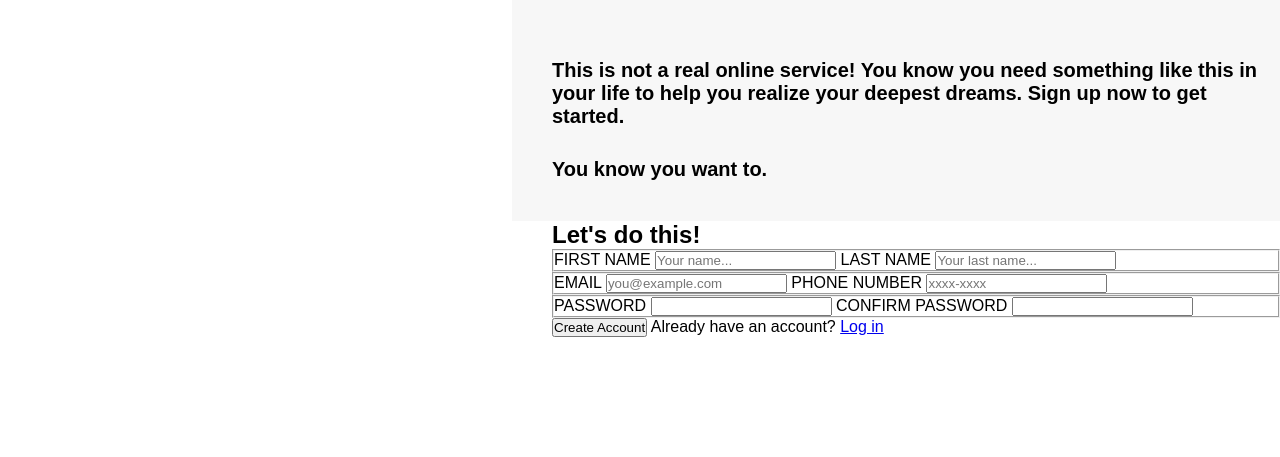
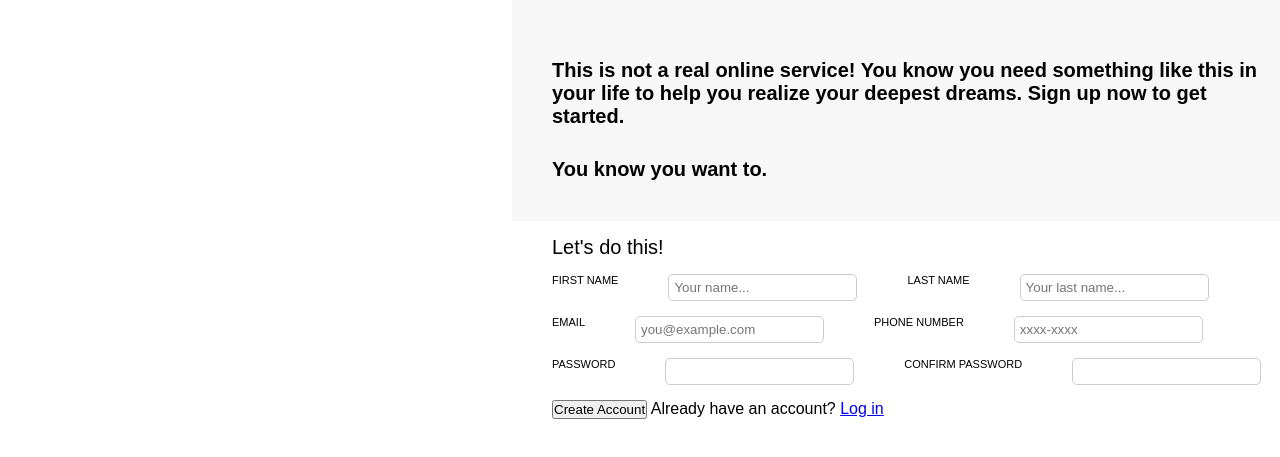
Before and after one commit to noireko/sign-up-form, a plain HTML site: page index.html in a window 1280 px wide. Shown: the part 41-498 px from the top of the page. Drawn offline with Linux system fonts and the light colour scheme.

Commit message:
Enhance form styling in style.css
Add styles for form elements including fieldset, labels, and inputs.

```diff
--- a/style.css
+++ b/style.css
@@ -52,3 +52,41 @@ section:last-of-type > div:nth-of-type(1) {
 section:last-of-type > div:nth-of-type(2) {
     padding-left: 40px;
 }
+
+form h2{
+    margin: 15px 0;
+    font-size: 20px;
+    font-weight: 500;
+}
+
+fieldset div {
+    display: flex;
+    flex-direction: column;
+    margin-bottom: 20px;
+}
+
+fieldset {
+    display:flex;
+    border: 0;
+    gap: 50px;
+}
+
+label {
+    font-size: 11px;
+    margin-bottom: 3px;
+}
+
+input {
+  border: 1px solid #ccc;
+  margin-bottom: 15px;
+  padding: 5px;
+  border-radius: 5px;
+}
+
+input:focus {
+  border-color: #6366f1;
+}
+
+form:has(input:focus) input:invalid:not(:focus) {
+  border-color: red;
+}
```
